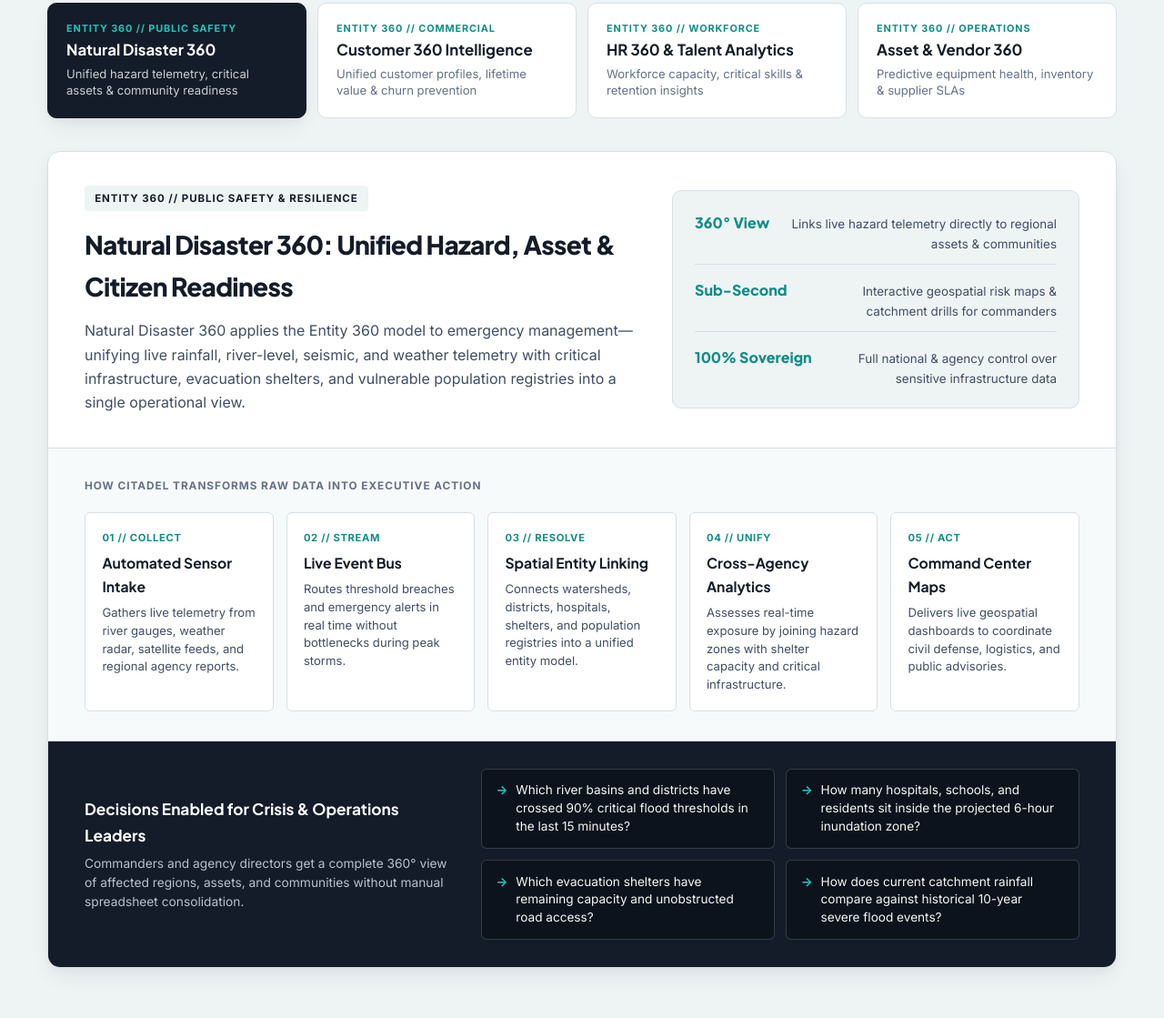
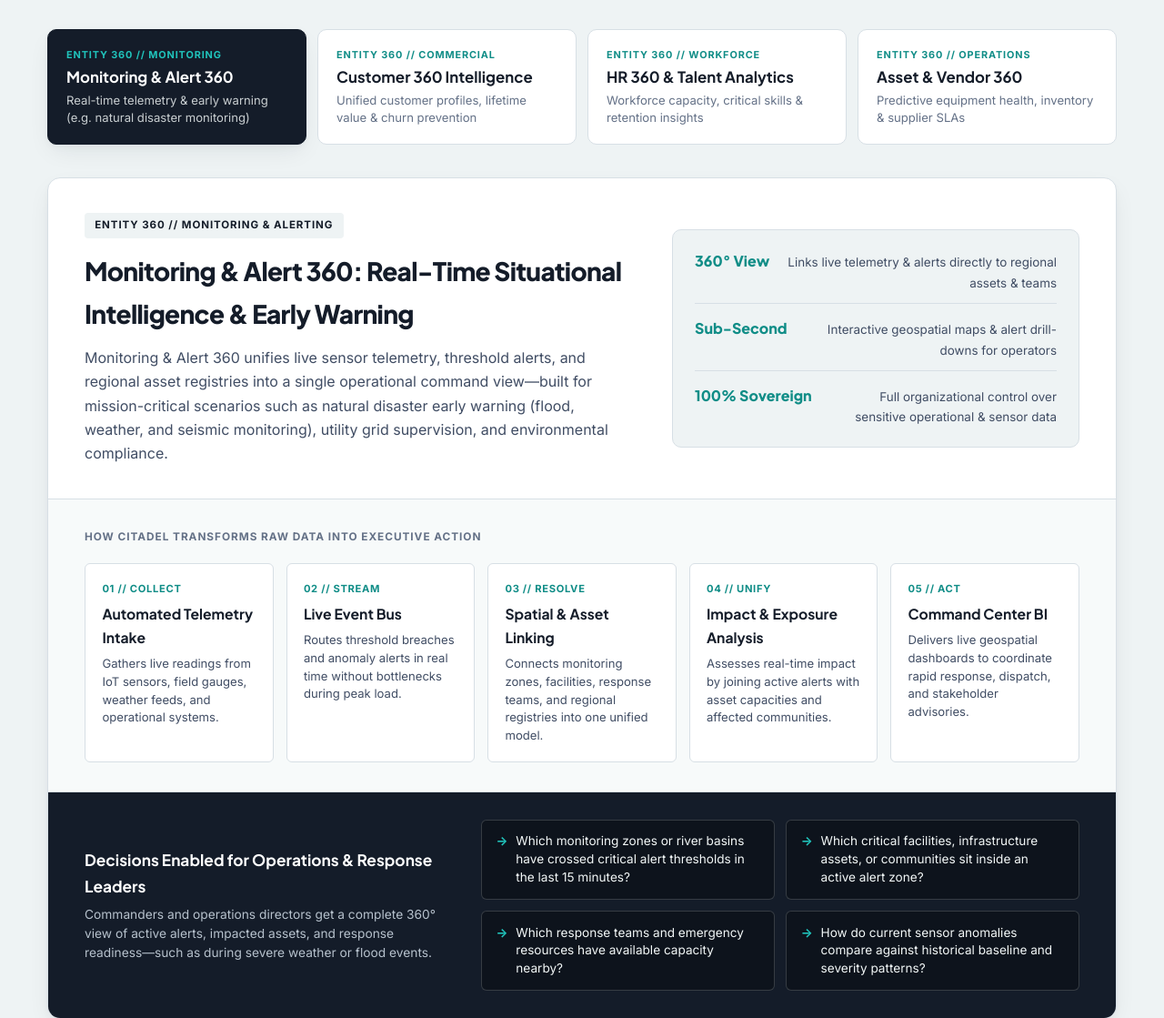
Before and after one commit to dataxera/dataxera.github.io, a plain HTML site: page products/citadel/index.html in a window 1280 px wide. Shown: the part 3580-4699 px from the top of the page at 91% size. Drawn offline with Linux system fonts and the light colour scheme.

Commit message:
refine: generalize Natural Disaster 360 into Monitoring & Alert 360

```diff
--- a/app.js
+++ b/app.js
@@ -122,49 +122,49 @@ const CITADEL_STACK_DATA = {
 
 const SOLUTION_BLUEPRINTS = {
   disaster: {
-    tag: 'ENTITY 360 // PUBLIC SAFETY & RESILIENCE',
+    tag: 'ENTITY 360 // MONITORING & ALERTING',
     isEntity: true,
-    headline: 'Natural Disaster 360: Unified Hazard, Asset & Citizen Readiness',
-    narrative: 'Natural Disaster 360 applies the Entity 360 model to emergency management—unifying live rainfall, river-level, seismic, and weather telemetry with critical infrastructure, evacuation shelters, and vulnerable population registries into a single operational view.',
+    headline: 'Monitoring & Alert 360: Real-Time Situational Intelligence & Early Warning',
+    narrative: 'Monitoring & Alert 360 unifies live sensor telemetry, threshold alerts, and regional asset registries into a single operational command view—built for mission-critical scenarios such as natural disaster early warning (flood, weather, and seismic monitoring), utility grid supervision, and environmental compliance.',
     outcomes: [
-      { metric: '360° View', label: 'Links live hazard telemetry directly to regional assets & communities' },
-      { metric: 'Sub-Second', label: 'Interactive geospatial risk maps & catchment drills for commanders' },
-      { metric: '100% Sovereign', label: 'Full national & agency control over sensitive infrastructure data' }
+      { metric: '360° View', label: 'Links live telemetry & alerts directly to regional assets & teams' },
+      { metric: 'Sub-Second', label: 'Interactive geospatial maps & alert drill-downs for operators' },
+      { metric: '100% Sovereign', label: 'Full organizational control over sensitive operational & sensor data' }
     ],
     stages: [
       {
         num: '01 // COLLECT',
-        engine: 'Automated Sensor Intake',
-        detail: 'Gathers live telemetry from river gauges, weather radar, satellite feeds, and regional agency reports.'
+        engine: 'Automated Telemetry Intake',
+        detail: 'Gathers live readings from IoT sensors, field gauges, weather feeds, and operational systems.'
       },
       {
         num: '02 // STREAM',
         engine: 'Live Event Bus',
-        detail: 'Routes threshold breaches and emergency alerts in real time without bottlenecks during peak storms.'
+        detail: 'Routes threshold breaches and anomaly alerts in real time without bottlenecks during peak load.'
       },
       {
         num: '03 // RESOLVE',
-        engine: 'Spatial Entity Linking',
-        detail: 'Connects watersheds, districts, hospitals, shelters, and population registries into a unified entity model.'
+        engine: 'Spatial & Asset Linking',
+        detail: 'Connects monitoring zones, facilities, response teams, and regional registries into one unified model.'
       },
       {
         num: '04 // UNIFY',
-        engine: 'Cross-Agency Analytics',
-        detail: 'Assesses real-time exposure by joining hazard zones with shelter capacity and critical infrastructure.'
+        engine: 'Impact & Exposure Analysis',
+        detail: 'Assesses real-time impact by joining active alerts with asset capacities and affected communities.'
       },
       {
         num: '05 // ACT',
-        engine: 'Command Center Maps',
-        detail: 'Delivers live geospatial dashboards to coordinate civil defense, logistics, and public advisories.'
+        engine: 'Command Center BI',
+        detail: 'Delivers live geospatial dashboards to coordinate rapid response, dispatch, and stakeholder advisories.'
       }
     ],
-    questionsTitle: 'Decisions Enabled for Crisis & Operations Leaders',
-    questionsDesc: 'Commanders and agency directors get a complete 360° view of affected regions, assets, and communities without manual spreadsheet consolidation.',
+    questionsTitle: 'Decisions Enabled for Operations & Response Leaders',
+    questionsDesc: 'Commanders and operations directors get a complete 360° view of active alerts, impacted assets, and response readiness—such as during severe weather or flood events.',
     questions: [
-      'Which river basins and districts have crossed 90% critical flood thresholds in the last 15 minutes?',
-      'How many hospitals, schools, and residents sit inside the projected 6-hour inundation zone?',
-      'Which evacuation shelters have remaining capacity and unobstructed road access?',
-      'How does current catchment rainfall compare against historical 10-year severe flood events?'
+      'Which monitoring zones or river basins have crossed critical alert thresholds in the last 15 minutes?',
+      'Which critical facilities, infrastructure assets, or communities sit inside an active alert zone?',
+      'Which response teams and emergency resources have available capacity nearby?',
+      'How do current sensor anomalies compare against historical baseline and severity patterns?'
     ]
   },
   customer360: {
--- a/products/citadel/index.html
+++ b/products/citadel/index.html
@@ -416,16 +416,16 @@
             </h2>
           </div>
           <p class="section-lead">
-            Whether unifying regional hazard &amp; infrastructure readiness for <strong>Natural Disaster 360</strong>, or connecting fragmented records for <strong>Customer 360</strong>, <strong>HR 360</strong>, and <strong>Asset &amp; Vendor 360</strong>, Dataxera Citadel delivers a single, trusted view of every critical entity.
+            Whether unifying real-time telemetry and early-warning readiness for <strong>Monitoring &amp; Alert 360</strong> (such as natural disaster monitoring), or connecting fragmented records for <strong>Customer 360</strong>, <strong>HR 360</strong>, and <strong>Asset &amp; Vendor 360</strong>, Dataxera Citadel delivers a single, trusted view of every critical entity.
           </p>
         </div>
 
         <!-- Interactive Solution Switcher Tabs -->
         <div class="solutions-tabs-nav" role="tablist" aria-label="Select Entity 360 use case">
           <button type="button" class="solution-tab active" data-solution="disaster" id="sol-tab-disaster" role="tab">
-            <span class="solution-tab-badge">ENTITY 360 // PUBLIC SAFETY</span>
-            <span class="solution-tab-title">Natural Disaster 360</span>
-            <span class="solution-tab-sub">Unified hazard telemetry, critical assets &amp; community readiness</span>
+            <span class="solution-tab-badge">ENTITY 360 // MONITORING</span>
+            <span class="solution-tab-title">Monitoring &amp; Alert 360</span>
+            <span class="solution-tab-sub">Real-time telemetry &amp; early warning (e.g. natural disaster monitoring)</span>
           </button>
 
           <button type="button" class="solution-tab" data-solution="customer360" id="sol-tab-customer360" role="tab">
@@ -451,12 +451,12 @@
         <div class="blueprint-panel" aria-live="polite">
           <div class="blueprint-top">
             <div>
-              <span class="blueprint-status-tag entity-tag" id="bp-tag">ENTITY 360 // PUBLIC SAFETY &amp; RESILIENCE</span>
+              <span class="blueprint-status-tag entity-tag" id="bp-tag">ENTITY 360 // MONITORING &amp; ALERTING</span>
               <h3 class="blueprint-headline" id="bp-headline">
-                Natural Disaster 360: Unified Hazard, Asset &amp; Citizen Readiness
+                Monitoring &amp; Alert 360: Real-Time Situational Intelligence &amp; Early Warning
               </h3>
               <p class="blueprint-narrative" id="bp-narrative">
-                Natural Disaster 360 applies the Entity 360 model to emergency management—unifying live rainfall, river-level, seismic, and weather telemetry with critical infrastructure, evacuation shelters, and vulnerable population registries into a single operational view.
+                Monitoring &amp; Alert 360 unifies live sensor telemetry, threshold alerts, and regional asset registries into a single operational command view—built for mission-critical scenarios such as natural disaster early warning (flood, weather, and seismic monitoring), utility grid supervision, and environmental compliance.
               </p>
             </div>
             <div class="blueprint-outcomes" id="bp-outcomes">
@@ -566,7 +566,7 @@
               </div>
               <h3 class="phase-title">Automated Entity 360 &amp; Data Vault</h3>
               <p class="phase-desc">
-                Accelerate Natural Disaster 360, Customer 360, HR 360, and Vendor 360 initiatives with automated enterprise data modeling and full historical auditability.
+                Accelerate Monitoring &amp; Alert 360, Customer 360, HR 360, and Vendor 360 initiatives with automated enterprise data modeling and full historical auditability.
               </p>
             </div>
             <div class="phase-deliverables">
@@ -721,7 +721,7 @@
               <div class="form-group">
                 <label class="form-label" for="inquiry-usecase">Primary Business Priority</label>
                 <select class="form-select" id="inquiry-usecase" name="usecase">
-                  <option value="Natural Disaster 360">Natural Disaster 360</option>
+                  <option value="Monitoring &amp; Alert 360">Monitoring &amp; Alert 360</option>
                   <option value="Customer 360 Intelligence">Customer 360 Intelligence</option>
                   <option value="HR 360 &amp; Workforce Analytics">HR 360 &amp; Workforce Analytics</option>
                   <option value="Asset &amp; Vendor 360">Asset &amp; Vendor 360</option>
@@ -781,7 +781,7 @@
         <div>
           <div class="footer-col-title">Entity 360 Solutions</div>
           <ul class="footer-links">
-            <li><a href="#solutions" id="footer-link-disaster">Natural Disaster 360</a></li>
+            <li><a href="#solutions" id="footer-link-disaster">Monitoring &amp; Alert 360</a></li>
             <li><a href="#solutions" id="footer-link-customer360">Customer 360 Intelligence</a></li>
             <li><a href="#solutions" id="footer-link-hr360">HR 360 &amp; Workforce Analytics</a></li>
             <li><a href="#solutions" id="footer-link-asset360">Asset &amp; Vendor 360</a></li>
```
Also changed, not shown: index.html (+5 -5 lines), 1 other file.
